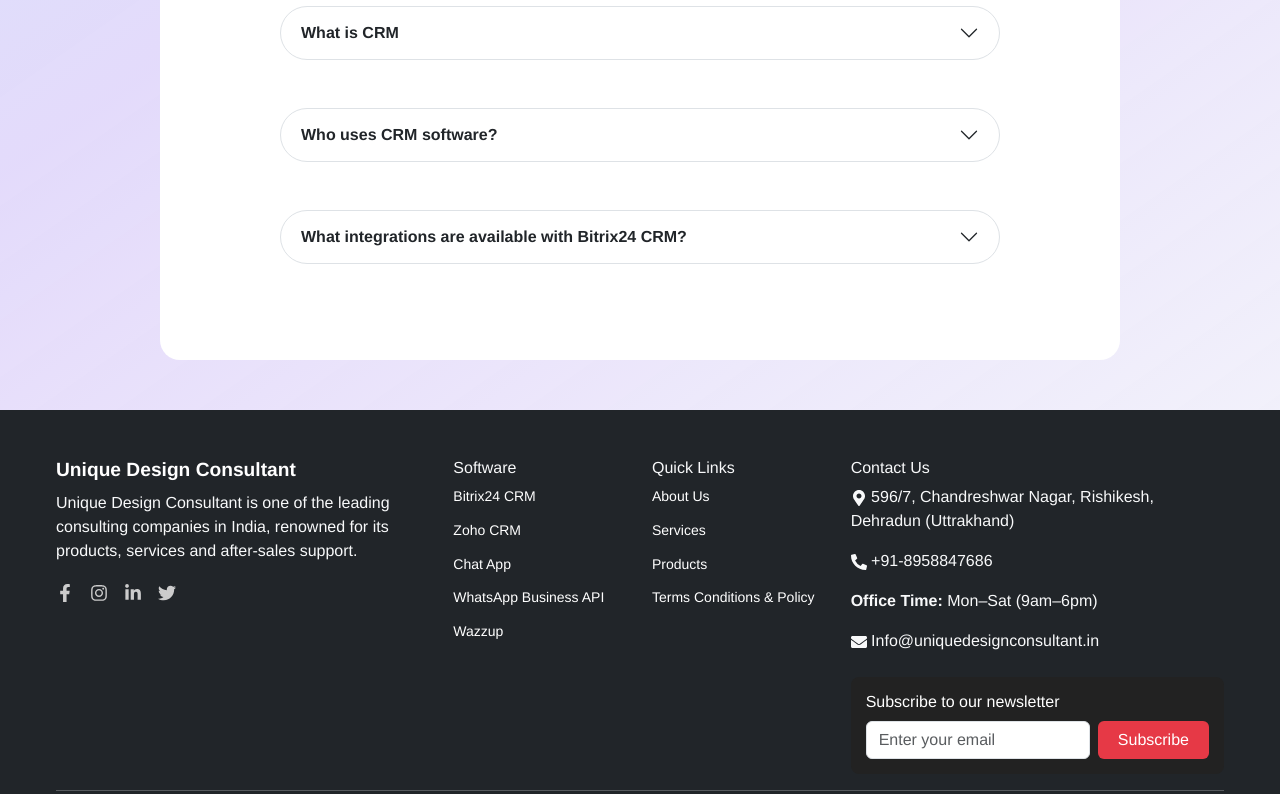
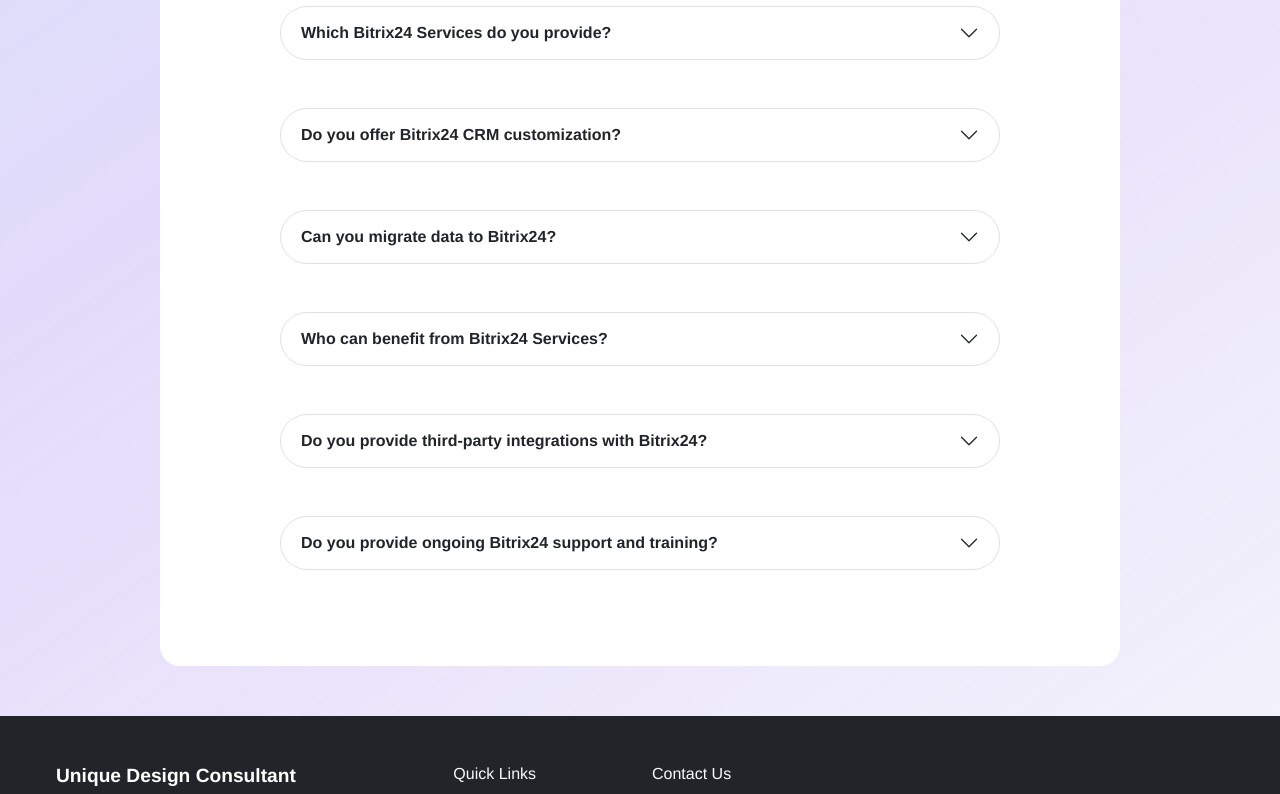
Before and after one commit to kite335/UDC_Test-Main, a React (Vite) app: page /UDC_Test-Main/services in a window 1280 px wide. Shown: the part 1420-2214 px from the top of the page. Built offline with nearby package versions, Linux system fonts and the light colour scheme.

Commit message:
services faq, footer link remove

```diff
--- a/src/components/Footer.jsx
+++ b/src/components/Footer.jsx
@@ -32,7 +32,7 @@
             </div>
           </Col>
 
-          <Col lg={2} md={6}>
+          {/* <Col lg={2} md={6}>
             <h6>Software</h6>
             <ul className="footer-menu">
               <li><a href="#">Bitrix24 CRM</a></li>
@@ -41,7 +41,7 @@
               <li><a href="#">WhatsApp Business API</a></li>
               <li><a href="#">Wazzup</a></li>
             </ul>
-          </Col>
+          </Col> */}
 
         <Col lg={2} md={6}>
   <h6>Quick Links</h6>
--- a/src/components/Sidebar.jsx
+++ b/src/components/Sidebar.jsx
@@ -69,7 +69,7 @@
 
               </div>
             ))}
-            <Link to='/product-link' className="tools">See all tools &gt;</Link>
+            {/* <Link to='/product-link' className="tools">See all tools &gt;</Link> */}
 
           </ul>
         </div>
--- a/src/pages/Services.jsx
+++ b/src/pages/Services.jsx
@@ -72,23 +72,29 @@
 
  const servicesFAQ = [
         {
-            query: "What is CRM",
-            answer: "CRM is a Customer Relationship Management Software",
-            unique_1:"headingOne",
-            unique_2:"collapseOne"
-        },
+query:"Which Bitrix24 Services do you provide?",
+answer:"We provide Bitrix24 implementation, account setup, CRM configuration, workflow automation, user training, system customization, and ongoing technical support."
+},
         {
-            query: "Who uses CRM software?",
-            answer: "CRM software is used by businesses of all sizes—from small startups to large enterprises—across industries like sales, marketing, real estate, finance, customer service, and more. Sales teams, marketers, support agents, and business owners rely on CRM systems to organize contacts, track interactions, automate workflows, and improve customer relationships.",
-            unique_1:"headingTwo",
-            unique_2:"collapseTwo"
-        },
-        {
-            query: "What integrations are available with Bitrix24 CRM?",
-            answer: "Bitrix24 integrates with popular email services (Gmail, Outlook), telephony providers, messengers (WhatsApp, Facebook Messenger), e-commerce platforms, and many third-party apps via REST API and Zapier. You can synchronize calendars, contacts, and automate data flows across tools.",
-            unique_1:"headingThree",
-            unique_2:"collapseThree"
-        }
+query:"Do you offer Bitrix24 CRM customization?",
+answer:"Yes, we customize Bitrix24 CRM by tailoring pipelines, fields, automation rules, reports, and integrations to match your specific sales and business processes."
+},
+  {
+query:"Can you migrate data to Bitrix24?",
+answer:"Yes, we offer secure data migration services, including contacts, leads, deals, tasks, and historical records from your existing systems to Bitrix24."
+},
+{
+query:"Who can benefit from Bitrix24 Services?",
+answer:"Bitrix24 Services are ideal for small, medium, and large businesses looking to streamline sales, marketing, project management, communication, and internal collaboration."
+},
+{
+query:"Do you provide third-party integrations with Bitrix24?",
+answer:"Yes, we integrate Bitrix24 with third-party tools such as payment gateways, email services, accounting software, marketing platforms, and custom APIs to ensure seamless data flow and extended functionality."
+},
+{
+query:"Do you provide ongoing Bitrix24 support and training?",
+answer:"Yes, we provide continuous support, troubleshooting, system optimization, and user training to ensure your team fully utilizes Bitrix24 efficiently."
+}
     ];
 
 
```
